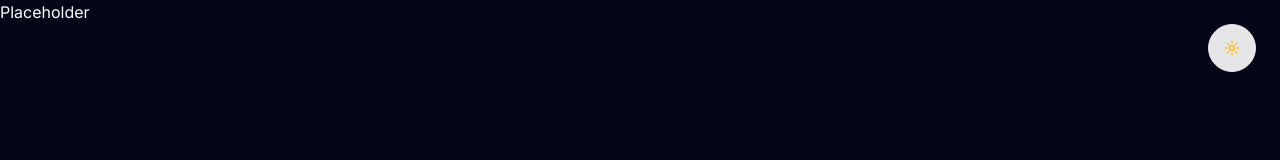
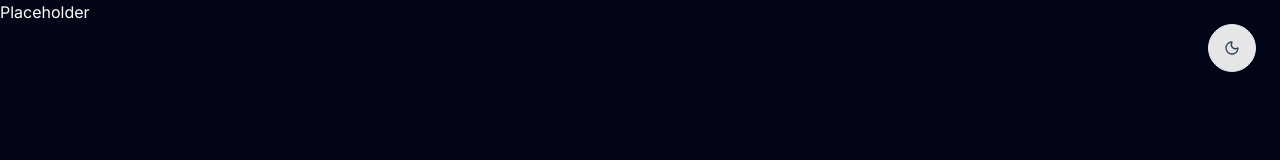
Before and after one commit to amack300/tonybobdesign, a Next.js app: page / in a window 1280 px wide. Shown: the top 160 px of the page. Built offline with nearby package versions, Linux system fonts and the light colour scheme.

Commit message:
fix hydration issue

```diff
--- a/src/components/ThemeToggle.tsx
+++ b/src/components/ThemeToggle.tsx
@@ -2,23 +2,19 @@
 
 import { Moon, Sun } from "lucide-react";
 import { useTheme } from "next-themes";
-
 import { Button } from "@/components/ui/Button";
 
 export default function ThemeToggle() {
-  const { theme, setTheme } = useTheme();
+  const { setTheme } = useTheme();
 
   return (
     <Button
-      onClick={() => setTheme(theme === "dark" ? "light" : "dark")}
+      onClick={() => setTheme((prev) => (prev === "dark" ? "light" : "dark"))}
       size="icon"
       className="fixed top-6 right-6 z-50 w-12 h-12 rounded-full bg-white/90 dark:bg-slate-800/50 backdrop-blur-md border border-slate-200 dark:border-slate-700/50 hover:bg-slate-100 dark:hover:bg-slate-700/50 transition-all shadow-lg"
     >
-      {theme === "dark" ? (
-        <Sun className="w-5 h-5 text-amber-400" />
-      ) : (
-        <Moon className="w-5 h-5 text-slate-700" />
-      )}
+      <Sun className="hidden dark:block w-5 h-5 text-amber-400" />
+      <Moon className="block dark:hidden w-5 h-5 text-slate-700" />
     </Button>
   );
 }
```
